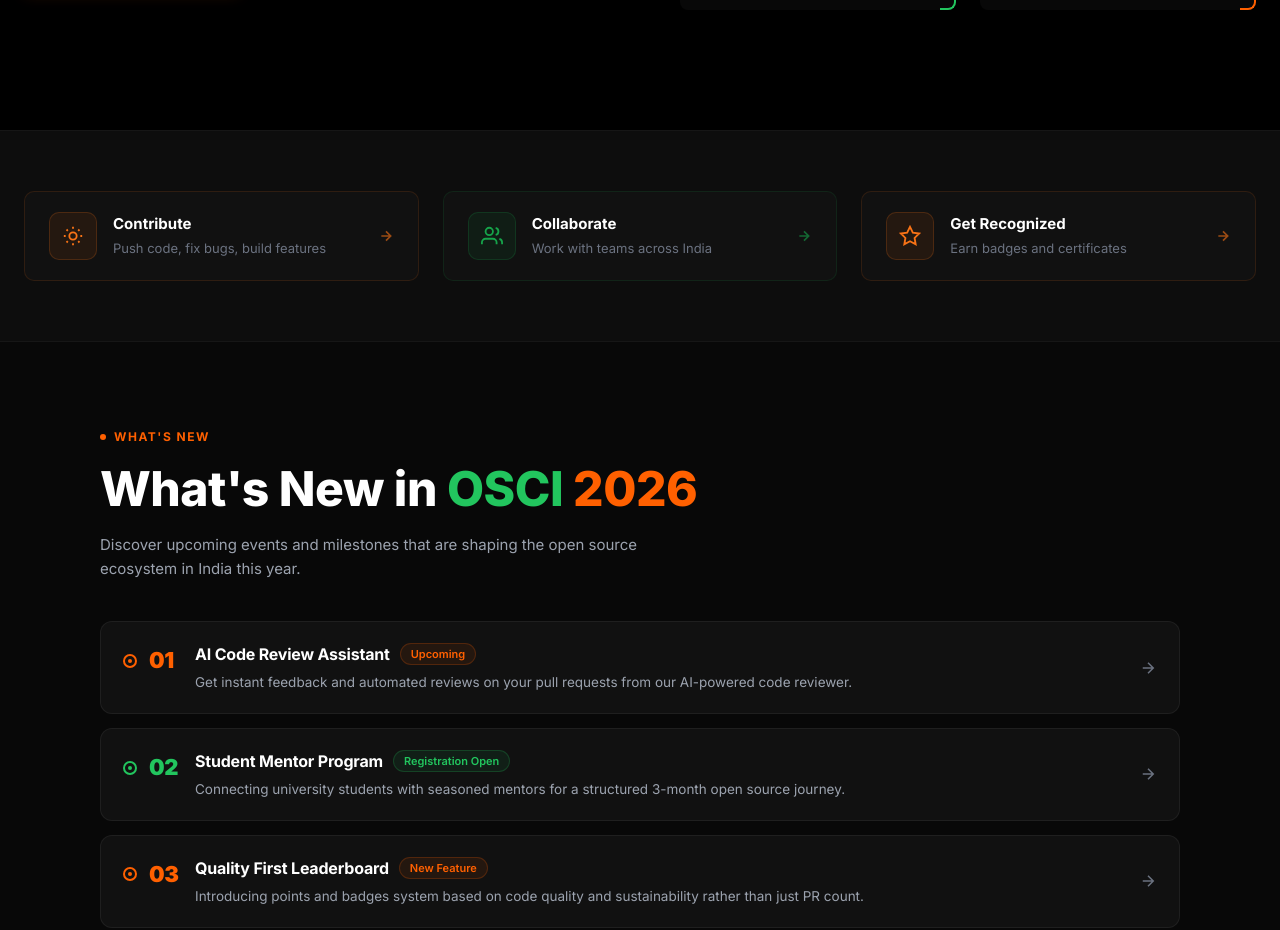
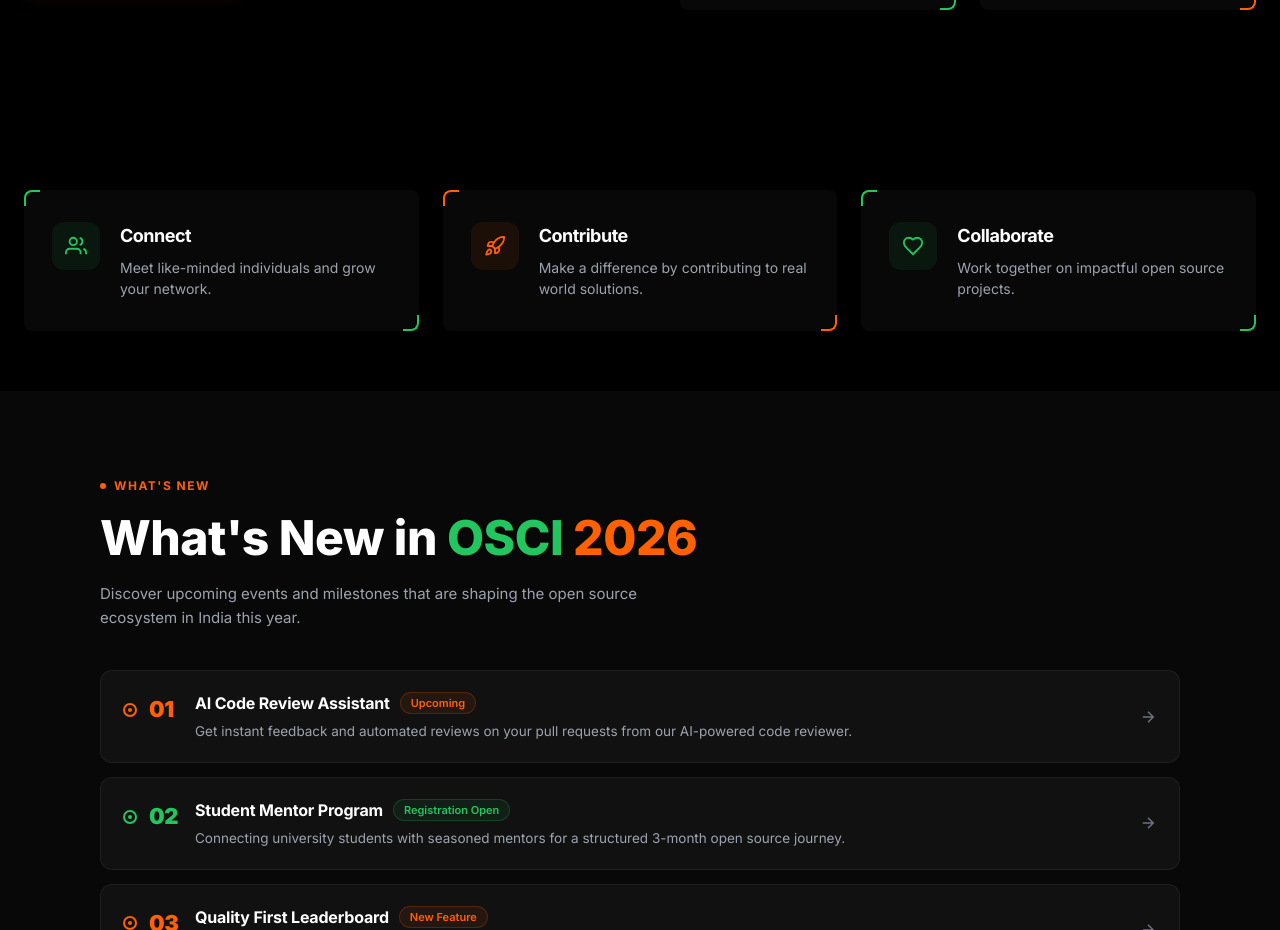
Before and after one commit to KhannaSparsh0001/OSC-India, a Next.js app: page / in a window 1280 px wide. Shown: the part 1297-2227 px from the top of the page. Built offline with nearby package versions, Linux system fonts and the light colour scheme.

Commit message:
Update ContributeSection cards to match Figma design

```diff
--- a/app/components/ContributeSection.tsx
+++ b/app/components/ContributeSection.tsx
@@ -4,42 +4,43 @@ export default function ContributeSection() {
     {
       icon: (
         <svg width="22" height="22" viewBox="0 0 24 24" fill="none" stroke="currentColor" strokeWidth="2">
-          <circle cx="12" cy="12" r="4"/><path d="M12 2v2M12 20v2M4.93 4.93l1.41 1.41M17.66 17.66l1.41 1.41M2 12h2M20 12h2M6.34 17.66l-1.41 1.41M19.07 4.93l-1.41 1.41"/>
+          <path d="M17 21v-2a4 4 0 0 0-4-4H5a4 4 0 0 0-4 4v2"/><circle cx="9" cy="7" r="4"/><path d="M23 21v-2a4 4 0 0 0-3-3.87M16 3.13a4 4 0 0 1 0 7.75"/>
+        </svg>
+      ),
+      label: "Connect",
+      desc: "Meet like-minded individuals and grow your network.",
+      color: "#22C55E",
+    },
+    {
+      icon: (
+        <svg width="22" height="22" viewBox="0 0 24 24" fill="none" stroke="currentColor" strokeWidth="2" strokeLinecap="round" strokeLinejoin="round">
+          <path d="M4.5 16.5c-1.5 1.26-2 5-2 5s3.74-.5 5-2c.71-.84.7-2.13-.09-2.91a2.18 2.18 0 0 0-2.91-.09z"></path>
+          <path d="m12 15-3-3a22 22 0 0 1 2-3.95A12.88 12.88 0 0 1 22 2c0 2.72-.78 7.5-6 11a22.35 22.35 0 0 1-4 2z"></path>
+          <path d="M9 12H4s.55-3.03 2-4c1.62-1.08 5 0 5 0"></path>
+          <path d="M12 15v5s3.03-.55 4-2c1.08-1.62 0-5 0-5"></path>
         </svg>
       ),
       label: "Contribute",
-      desc: "Push code, fix bugs, build features",
-      color: "#f97316",
+      desc: "Make a difference by contributing to real world solutions.",
+      color: "#FF6000",
     },
     {
       icon: (
-        <svg width="22" height="22" viewBox="0 0 24 24" fill="none" stroke="currentColor" strokeWidth="2">
-          <path d="M17 21v-2a4 4 0 0 0-4-4H5a4 4 0 0 0-4 4v2"/><circle cx="9" cy="7" r="4"/><path d="M23 21v-2a4 4 0 0 0-3-3.87M16 3.13a4 4 0 0 1 0 7.75"/>
+        <svg width="22" height="22" viewBox="0 0 24 24" fill="none" stroke="currentColor" strokeWidth="2" strokeLinecap="round" strokeLinejoin="round">
+          <path d="M19 14c1.49-1.46 3-3.21 3-5.5A5.5 5.5 0 0 0 16.5 3c-1.76 0-3 .5-4.5 2-1.5-1.5-2.74-2-4.5-2A5.5 5.5 0 0 0 2 8.5c0 2.3 1.5 4.05 3 5.5l7 7Z"></path>
         </svg>
       ),
       label: "Collaborate",
-      desc: "Work with teams across India",
-      color: "#16a34a",
-    },
-    {
-      icon: (
-        <svg width="22" height="22" viewBox="0 0 24 24" fill="none" stroke="currentColor" strokeWidth="2">
-          <polygon points="12 2 15.09 8.26 22 9.27 17 14.14 18.18 21.02 12 17.77 5.82 21.02 7 14.14 2 9.27 8.91 8.26 12 2"/>
-        </svg>
-      ),
-      label: "Get Recognized",
-      desc: "Earn badges and certificates",
-      color: "#f97316",
+      desc: "Work together on impactful open source projects.",
+      color: "#22C55E",
     },
   ];
 
   return (
     <section
       style={{
-        background: "#0d0d0d",
+        background: "transparent",
         padding: "60px 24px",
-        borderTop: "1px solid rgba(255,255,255,0.04)",
-        borderBottom: "1px solid rgba(255,255,255,0.04)",
       }}
     >
       <div
@@ -47,7 +48,7 @@ export default function ContributeSection() {
           maxWidth: "1280px",
           margin: "0 auto",
           display: "grid",
-          gridTemplateColumns: "repeat(auto-fit, minmax(250px, 1fr))",
+          gridTemplateColumns: "repeat(auto-fit, minmax(300px, 1fr))",
           gap: "24px",
         }}
       >
@@ -56,29 +57,57 @@ export default function ContributeSection() {
             key={i}
             style={{
               display: "flex",
-              alignItems: "center",
-              gap: "16px",
-              background: "#111",
-              border: `1px solid ${item.color}20`,
-              borderRadius: "10px",
-              padding: "20px 24px",
+              alignItems: "flex-start",
+              gap: "20px",
+              background: "rgba(12, 12, 12, 0.7)",
+              backdropFilter: "blur(12px)",
+              borderRadius: "8px",
+              padding: "32px 28px",
+              position: "relative",
               cursor: "pointer",
-              transition: "border-color 0.2s",
+              transition: "all 0.25s ease",
             }}
             onMouseEnter={(e) => {
-              (e.currentTarget as HTMLElement).style.borderColor = `${item.color}60`;
+              (e.currentTarget as HTMLElement).style.transform = "translateY(-3px)";
+              (e.currentTarget as HTMLElement).style.boxShadow = `0 8px 30px ${item.color}15`;
             }}
             onMouseLeave={(e) => {
-              (e.currentTarget as HTMLElement).style.borderColor = `${item.color}20`;
+              (e.currentTarget as HTMLElement).style.transform = "translateY(0)";
+              (e.currentTarget as HTMLElement).style.boxShadow = "none";
             }}
           >
+            {/* Neon Corner Accents matching Figma precisely */}
+            <div
+              style={{
+                position: "absolute",
+                top: 0,
+                left: 0,
+                width: "16px",
+                height: "16px",
+                borderTop: `2px solid ${item.color}`,
+                borderLeft: `2px solid ${item.color}`,
+                borderTopLeftRadius: "8px",
+              }}
+            />
+            <div
+              style={{
+                position: "absolute",
+                bottom: 0,
+                right: 0,
+                width: "16px",
+                height: "16px",
+                borderBottom: `2px solid ${item.color}`,
+                borderRight: `2px solid ${item.color}`,
+                borderBottomRightRadius: "8px",
+              }}
+            />
+
             <div
               style={{
                 width: "48px",
                 height: "48px",
-                borderRadius: "10px",
+                borderRadius: "12px",
                 background: `${item.color}15`,
-                border: `1px solid ${item.color}30`,
                 display: "flex",
                 alignItems: "center",
                 justifyContent: "center",
@@ -89,15 +118,10 @@ export default function ContributeSection() {
               {item.icon}
             </div>
             <div>
-              <div style={{ fontWeight: 700, fontSize: "15px", color: "#fff", marginBottom: "4px" }}>
+              <div style={{ fontWeight: 700, fontSize: "18px", color: "#fff", marginBottom: "8px", letterSpacing: "-0.5px" }}>
                 {item.label}
               </div>
-              <div style={{ fontSize: "13px", color: "#6b7280" }}>{item.desc}</div>
-            </div>
-            <div style={{ marginLeft: "auto", color: item.color, opacity: 0.6 }}>
-              <svg width="16" height="16" viewBox="0 0 24 24" fill="none" stroke="currentColor" strokeWidth="2.5">
-                <path d="M5 12h14M12 5l7 7-7 7"/>
-              </svg>
+              <div style={{ fontSize: "14px", color: "#9ca3af", lineHeight: 1.5 }}>{item.desc}</div>
             </div>
           </div>
         ))}
```
